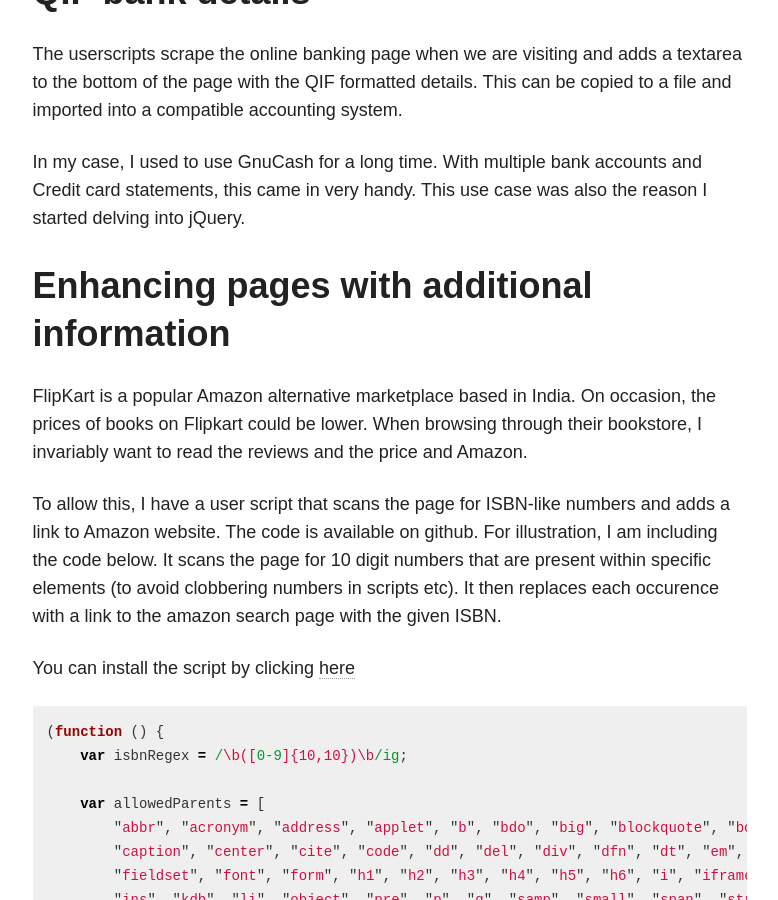
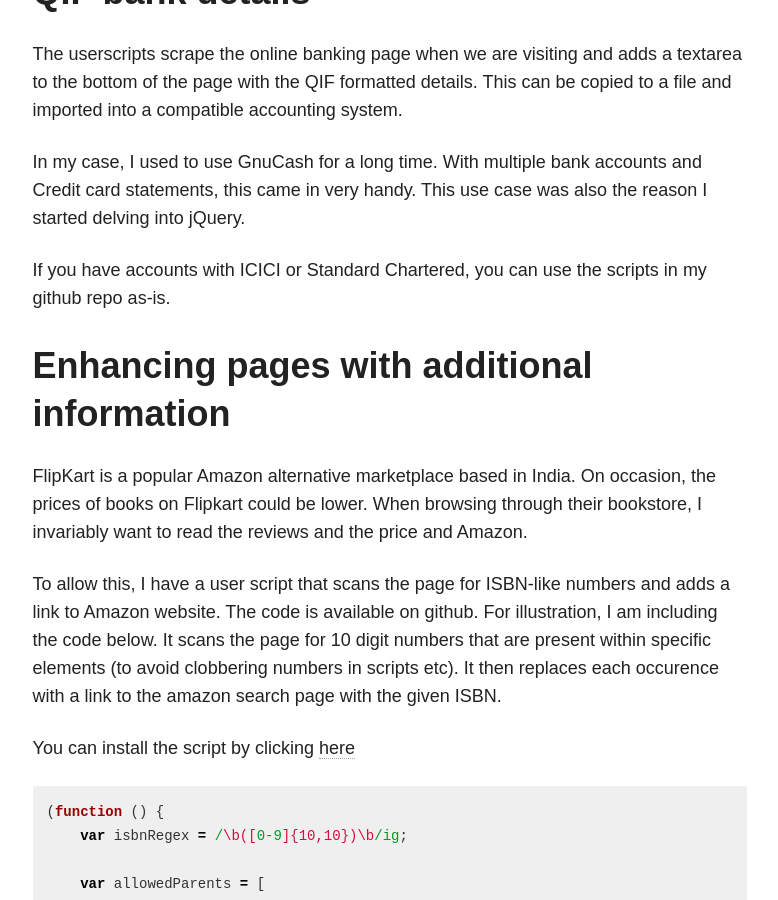
Before and after one commit to p2c2e/p2c2e.github.io, a Jekyll site: the page built from _posts/blog/2017-07-29-userscripts.md, in a window 1280 px wide and 900 px high, scrolled down 1657 px. Shown: the whole window, without its empty margins (347-1125 px from the left). Built offline with Jekyll 4.4.1, drawn with Linux system fonts in a browser that asks for light colours; nearby versions of some CDN libraries; comment, search, counter and statistics services are not loaded.

Commit message:
Added clarification

```diff
--- a/_posts/blog/2017-07-29-userscripts.md
+++ b/_posts/blog/2017-07-29-userscripts.md
@@ -39,6 +39,7 @@
 
 In my case, I used to use GnuCash for a long time. With multiple bank accounts and Credit card statements, this came in very handy. This use case was also the reason I started delving into jQuery.
 
+If you have accounts with ICICI or Standard Chartered, you can use the scripts in my github repo as-is.
 
 # Enhancing pages with additional information
 
```
